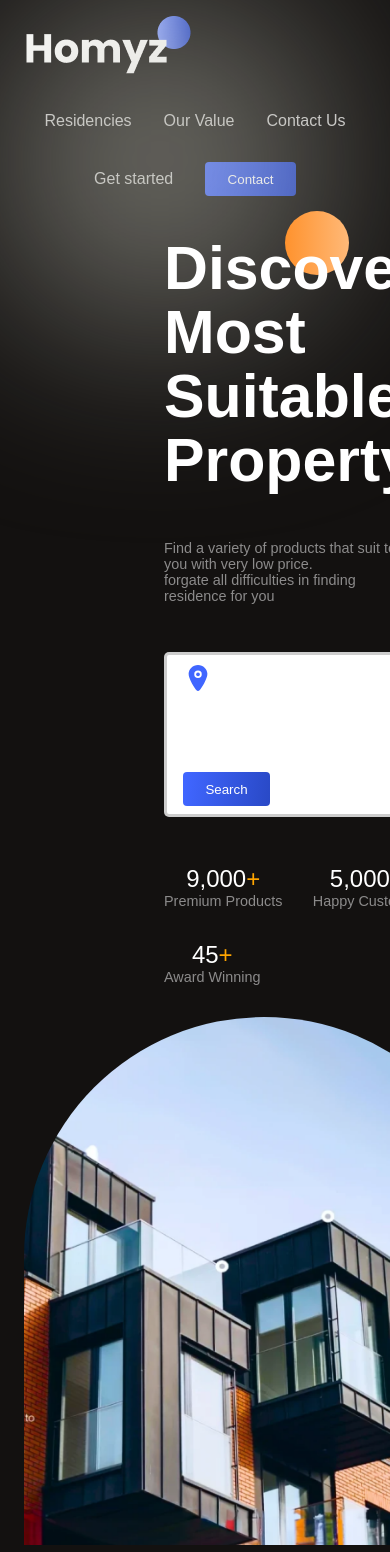
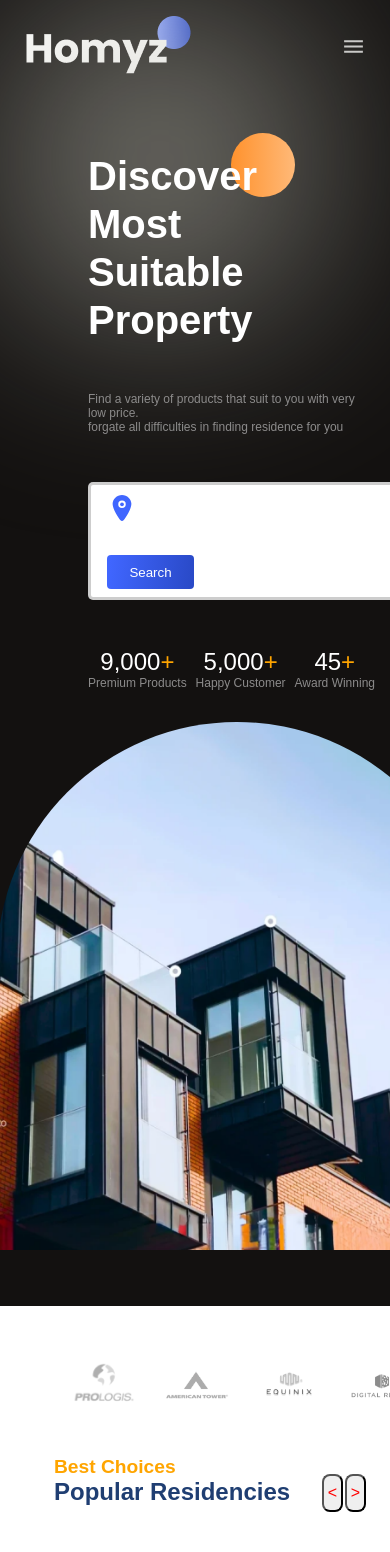
Before and after one commit to asifkhan0870/Real_Esate_website, a React (Vite) app: page / in a window 390 px wide. Shown: the top 1552 px of the page. Built offline with nearby package versions, Linux system fonts and the light colour scheme.

Commit message:
making responsive

```diff
--- a/src/components/Companies/Companies.css
+++ b/src/components/Companies/Companies.css
@@ -1,8 +1,14 @@
-.c-container{
-    justify-content: space-around;
-    gap: 1rem;
+.c-container {
+  justify-content: space-around;
+  gap: 1rem;
 }
 
-.c-container>img{
-    width: 8rem;
+.c-container > img {
+  width: 8rem;
 }
+
+@media (max-width: 600px) {
+  .c-container > img {
+    width: 4rem;
+  }
+}
--- a/src/components/Contact/Contact.css
+++ b/src/components/Contact/Contact.css
@@ -1,32 +1,31 @@
-
-.c-wrapper{
+.c-wrapper {
   margin-top: 2rem;
 }
-.c-container{
+.c-container {
   justify-content: space-between;
 }
 
-.c-container>div{
+.c-container > div {
   flex: 1;
 }
 
-.c-right{
+.c-right {
   width: 100%;
 }
 
-.c-left{
-    gap:0.5rem;
+.c-left {
+  gap: 0.5rem;
 }
 
-.contactModes{
+.contactModes {
   margin-top: 2rem;
   gap: 1rem;
 }
-.contactModes.row{
+.contactModes.row {
   gap: 1.5rem;
 }
 
-.mode{
+.mode {
   width: 16rem;
   padding: 1rem;
   /* border: 1px solid rgb(221, 214, 214); */
@@ -34,18 +33,39 @@
   gap: 1rem;
   transition: all 300ms ease-in;
 }
-.mode .button{
+.mode .button {
   width: 100%;
   background: lightblue;
-    color:blue;
+  color: blue;
 }
 
-.mode:hover{
+.mode:hover {
   scale: 1.1;
   box-shadow: var(--shadow);
   /* color: white; */
 }
 
-.flexStart{
+.flexStart {
   gap: 1rem;
 }
+
+@media (max-width: 600px) {
+  .c-container {
+    margin-left: 3rem;
+  }
+  .row {
+    flex-direction: column;
+  }
+  .secondaryText {
+    font-size: 12px;
+  }
+
+  .c-right {
+    margin-left: -61px;
+  }
+
+  .image-container > img {
+    height: 100%;
+    width: 90%;
+  }
+}
--- a/src/components/Footer/Footer.css
+++ b/src/components/Footer/Footer.css
@@ -1,24 +1,34 @@
-.f-wrapper{
+.f-wrapper {
   margin-top: 3rem;
   background-color: black;
-    color:yellow;
+  color: yellow;
 }
 
-.f-container{
+.f-container {
   gap: 25rem;
 }
 
-.f-right{
+.f-right {
   padding: 1rem;
   margin: 1rem;
   gap: 0.5rem;
 }
 
-.menu{
+.menu {
   gap: 1rem;
 }
 
-.f-right.primaryText{
+.f-right.primaryText {
   color: yellow;
   background-color: yellow;
 }
+
+@media (max-width: 600px) {
+  .f-container {
+    gap: 2px;
+  }
+
+  .f-right {
+    margin-left: 94px;
+  }
+}
--- a/src/components/Header/Header.css
+++ b/src/components/Header/Header.css
@@ -10,6 +10,33 @@
   color: var(--secondary);
 }
 
-.h-menu{
+.h-menu {
+  gap: 2rem;
+}
+
+.menu-icon {
+  display: none;
+}
+
+@media (max-width: 769px) {
+  .menu-icon {
+    display: block;
+  }
+
+  .h-menu {
+    color: black;
+    position: absolute;
+    top: 4rem;
+    right: 3rem;
+    background: white;
+    flex-direction: column;
+    font-weight: 500;
     gap: 2rem;
+    padding: 3rem;
+    border-radius: 12px;
+    align-items: flex-start;
+    box-shadow: 0px 4px 4px rgba(0, 0, 0, 0.05);
+    transition: all 200ms ease-in;
+    z-index: 2;
+  }
 }
--- a/src/components/Header/Header.jsx
+++ b/src/components/Header/Header.jsx
@@ -1,14 +1,29 @@
-import React from "react";
-import './Header.css';
+import React, { useState } from "react";
+import "./Header.css";
+import { IoMdMenu } from "react-icons/io";
 
+import OutsideClickHandler from "react-outside-click-handler";
 
 const Header = () => {
+  const [menuOpen, setmenuOpen] = useState(false);
+
+  const getMenuStyle = (menuOpen) => {
+    if (document.documentElement.clientWidth <= 770) {
+      return { right: !menuOpen && "-100%" };
+    }
+  };
+
   return (
     <section className="h-wrapper">
       <div className="flexCenter paddings innerWidth h-container">
         <img src="./logo.png" alt="" />
 
-        <div className="flexCenter h-menu">
+        <OutsideClickHandler
+          onOutsideClick={() => {
+            setmenuOpen(false);
+          }}
+        >
+          <div className="flexCenter h-menu" style={getMenuStyle(menuOpen)}>
             <a href="">Residencies</a>
             <a href="">Our Value</a>
             <a href="">Contact Us</a>
@@ -17,8 +32,11 @@
               <a href="">Contact</a>
             </button>
           </div>
+        </OutsideClickHandler>
 
-
+        <div className="menu-icon" onClick={() => setmenuOpen((prev) => !prev)}>
+          <IoMdMenu size={25} />
+        </div>
       </div>
     </section>
   );
--- a/src/components/Hero/Hero.css
+++ b/src/components/Hero/Hero.css
@@ -1,91 +1,107 @@
-
-.hero-wrapper{
-
+.hero-wrapper {
   color: white;
   position: relative;
   padding-bottom: 2rem;
   /* background-color: var(--black); */
-
 }
 
-.hero-container{
-
+.hero-container {
   justify-content: space-between;
   align-items: flex-end;
-
 }
 
-.image-container{
-
+.image-container {
   width: 30rem;
   height: 33rem;
   overflow: hidden;
-    margin-right:150px;
+  margin-right: 150px;
   border-radius: 16rem 16rem 0rem 0rem;
-    border: 8px solid rgba(255,255,255,0,0.12);
+  border: 8px solid rgba(255, 255, 255, 0, 0.12);
 }
 
-.image-container>img{
+.image-container > img {
   width: 100%;
   height: 100%;
 }
 
-.hero-left{
+.hero-left {
   gap: 3rem;
   margin: 0px 140px;
-
 }
 
-.hero-title{
+.hero-title {
   position: relative;
   z-index: 1;
-
 }
 
-.hero-title>h1{
+.hero-title > h1 {
   font-weight: 600;
   font-size: 3.8em;
   line-height: 4rem;
 }
 
-.orange-circle{
-
+.orange-circle {
   height: 4rem;
   width: 4rem;
-    background:var(--orange-gradient);
+  background: var(--orange-gradient);
   border-radius: 999px;
   position: absolute;
   right: 28%;
-    top:-10%;
+  top: -10%;
   z-index: -1;
 }
 
-.search-bar{
-
+.search-bar {
   background-color: white;
   border-radius: 5px;
-    border: 3px solid rgba(120,120,120,0.374);
+  border: 3px solid rgba(120, 120, 120, 0.374);
   padding: 0.5rem 1rem;
   justify-content: space-between;
   width: 90%;
 }
-.search-bar>input{
+.search-bar > input {
   border: none;
   outline: none;
 }
 
-.stats{
-
+.stats {
   width: 100%;
   justify-content: space-between;
-
 }
 
-.stat>:nth-child(1){
+.stat > :nth-child(1) {
   font-size: 1.5rem;
 }
 
-.stat>:nth-child(1)>:last-child{
-
+.stat > :nth-child(1) > :last-child {
   color: orange;
 }
+
+@media (max-width: 600px) {
+  .hero-container {
+    margin-top: 2rem;
+    margin-left: -76px;
+  }
+
+  .hero-title > h1 {
+    font-size: 2.5rem;
+    line-height: 3rem;
+    margin-right: 118px;
+  }
+
+  .search-bar {
+    width: 111%;
+  }
+  .stat {
+    font-size: 12rem;
+  }
+
+  .hero-right {
+    margin-left: 49px;
+  }
+
+  .image-container > img {
+    height: 90%;
+    width: 100%;
+  }
+}
--- a/src/components/Value/Value.css
+++ b/src/components/Value/Value.css
@@ -1,38 +1,30 @@
-
-.v-container>div{
-   flex:1;
+.v-container > div {
+  flex: 1;
 }
 
-.v-left{
-
+.v-left {
   margin-left: 70px;
 }
 
-
-
-
-.v-right{
+.v-right {
   gap: 0.5rem;
   margin-right: 52px;
 }
 
-.accordion{
+.accordion {
   margin-top: 2rem;
   border: none;
-
 }
 
-.accordionItem{
-
+.accordionItem {
   background-color: white;
   border: 1px solid rgb(213, 213, 231);
   border-radius: 12px;
   /* overflow: hidden ; */
   margin-bottom: 0.5rem;
-
 }
 
-.accordion-btn{
+.accordion-btn {
   background-color: white;
   padding: 1rem;
   width: 100%;
@@ -40,6 +32,20 @@
   cursor: pointer;
 }
 
-.accordion-btn  .icon{
+.accordion-btn .icon {
   color: blue;
 }
+
+@media (max-width: 600px) {
+  .v-left {
+    margin-left: 200px;
+  }
+  .image-container > img {
+    height: 90%;
+    width: 100%;
+  }
+
+  .v-right {
+    margin-left: 35px;
+  }
+}
```
Lines whose indentation alone changed are shown as unchanged.
